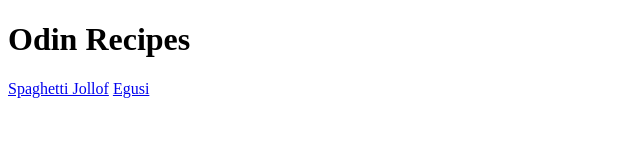
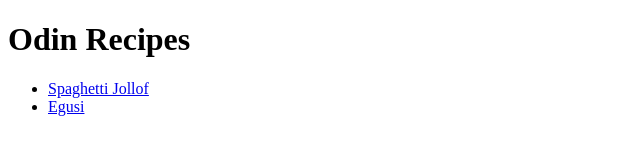
Before and after one commit to bituann/odin-recipes, a plain HTML site: page index.html in a window 1280 px wide. Shown: the whole page, without its empty margins (0-640 px from the left). Drawn offline with Linux system fonts and the light colour scheme.

Commit message:
fix: Place links in <ul>

```diff
--- a/index.html
+++ b/index.html
@@ -6,7 +6,9 @@
 </head>
 <body>
 	<h1>Odin Recipes</h1>
-	<a href="./recipes/spaghetti.html">Spaghetti Jollof</a>
-	<a href="./recipes/egusi.html">Egusi</a>
-</body>
+	<ul>
+		<li><a href="./recipes/spaghetti.html">Spaghetti Jollof</a></li>
+		<li><a href="./recipes/egusi.html">Egusi</a></li>
+	</ul>
+	</body>
 </html>
```
